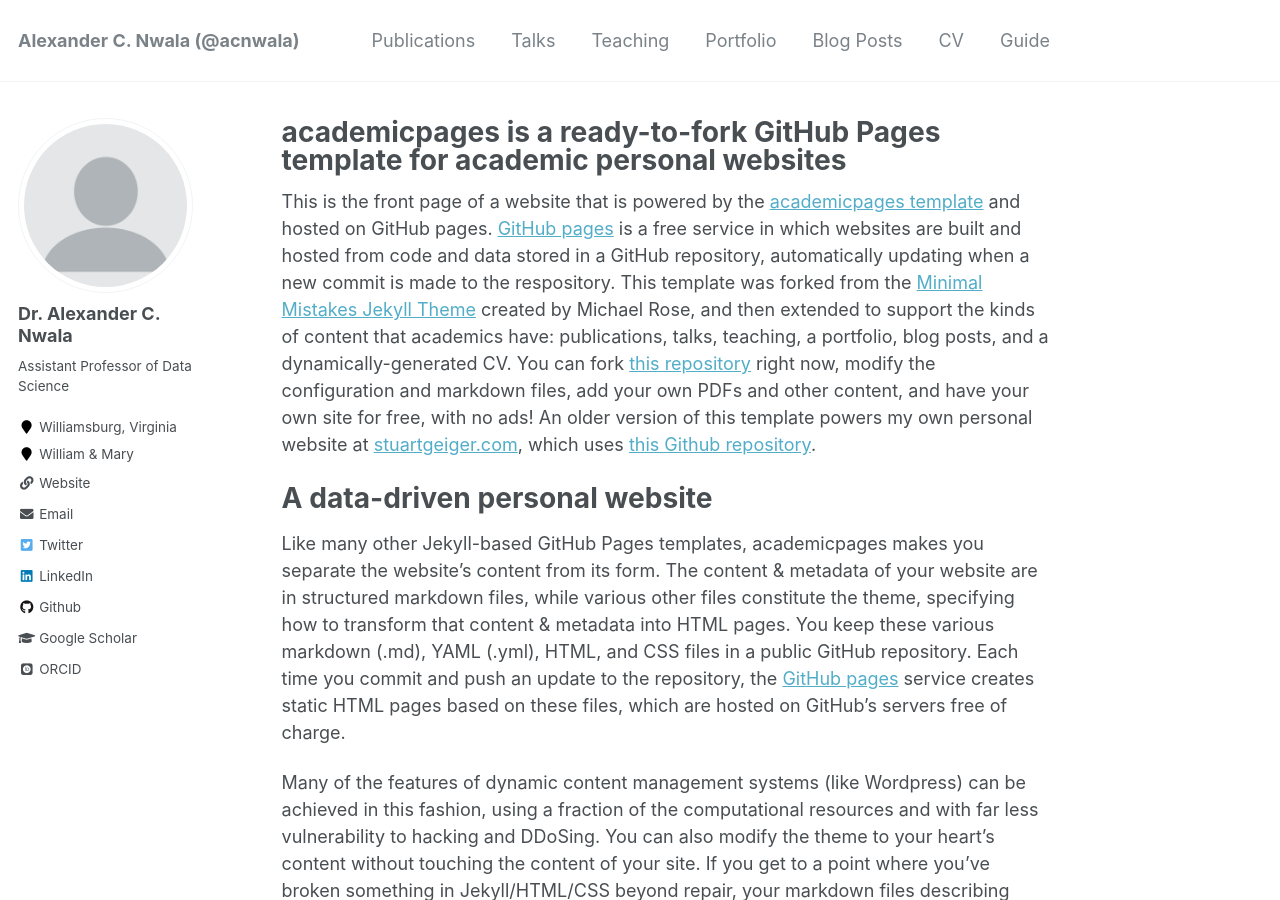
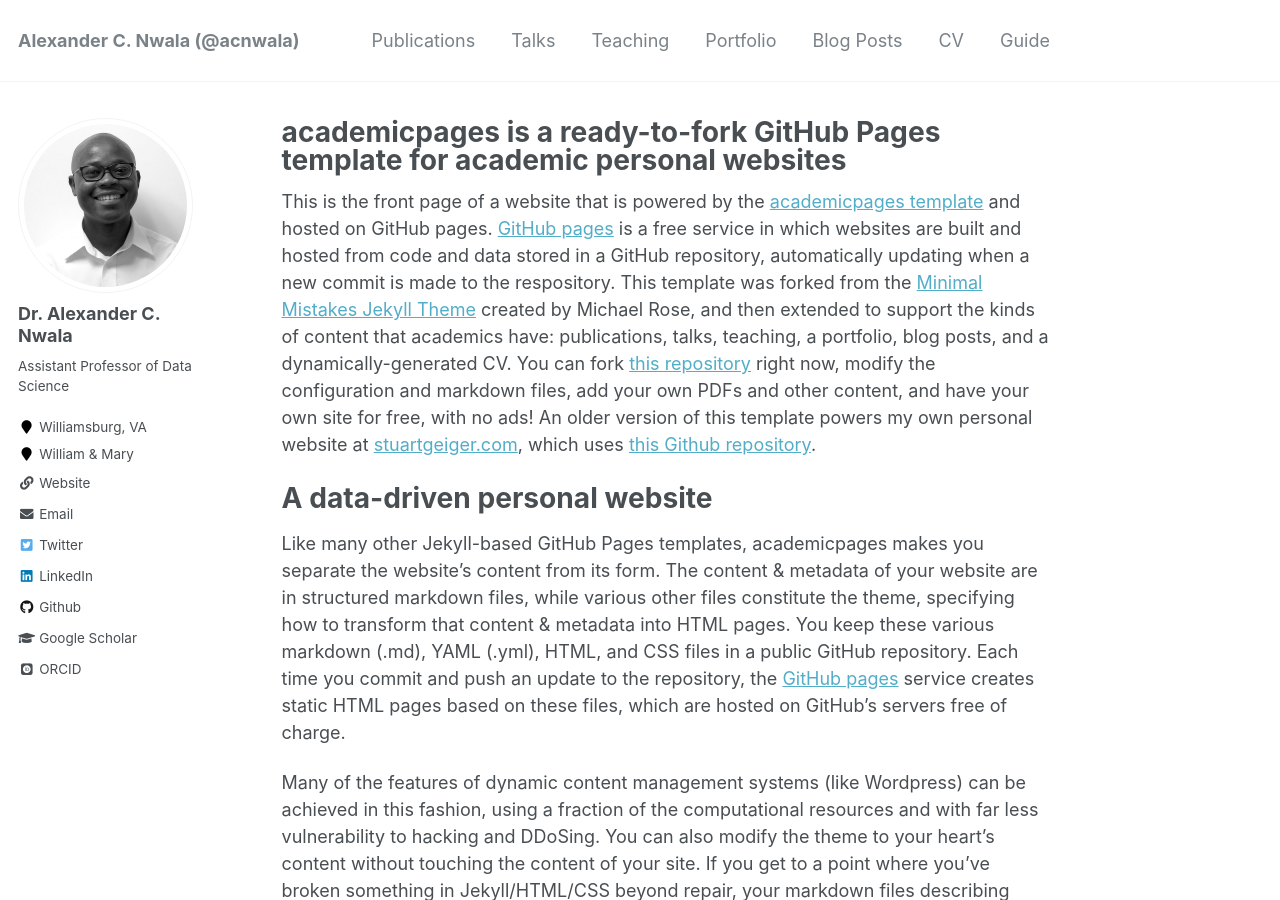
Before and after one commit to xandernwala/xandernwala.github.io, a Jekyll site: the page built from _pages/about.md, in a window 1280 px wide and 900 px high. Built offline with Jekyll 4.4.1, drawn with Linux system fonts in a browser that asks for light colours; some web fonts are replaced.

Commit message:
updating personal info

```diff
--- a/_config.yml
+++ b/_config.yml
@@ -81,13 +81,14 @@ analytics:
 # Site Author
 author:
   name             : "Dr. Alexander C. Nwala"
-  avatar           : "profile.png"
+  avatar           : "alexander_c_nwala.jpg"
   bio              : "Assistant Professor of Data Science"
-  location         : "Williamsburg, Virginia"
+  location         : "Williamsburg, VA"
   employer         : "William & Mary"
+  employeruri      : "https://www.wm.edu/"
   pubmed           :
   googlescholar    : "https://scholar.google.com/citations?user=LqrUey4AAAAJ&hl=en"
-  email            : "anwala@wm.edu"
+  email            : "anwala at wm dot edu"
   researchgate     :  # example: "https://www.researchgate.net/profile/yourprofile"
   uri              : "https://alexandernwala.com"
   bitbucket        :
```
Also changed, not shown: images/alexander_c_nwala.jpg (added).
